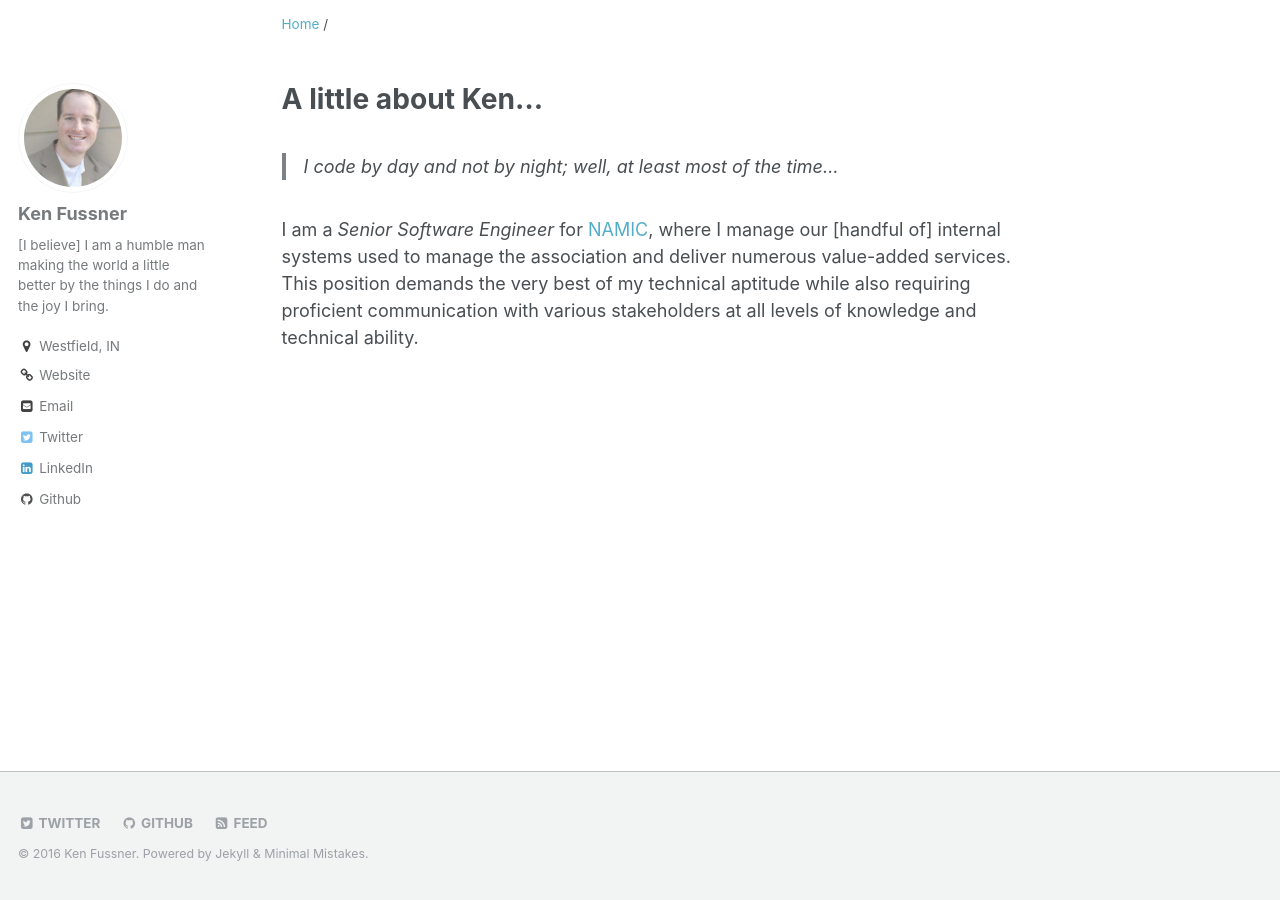
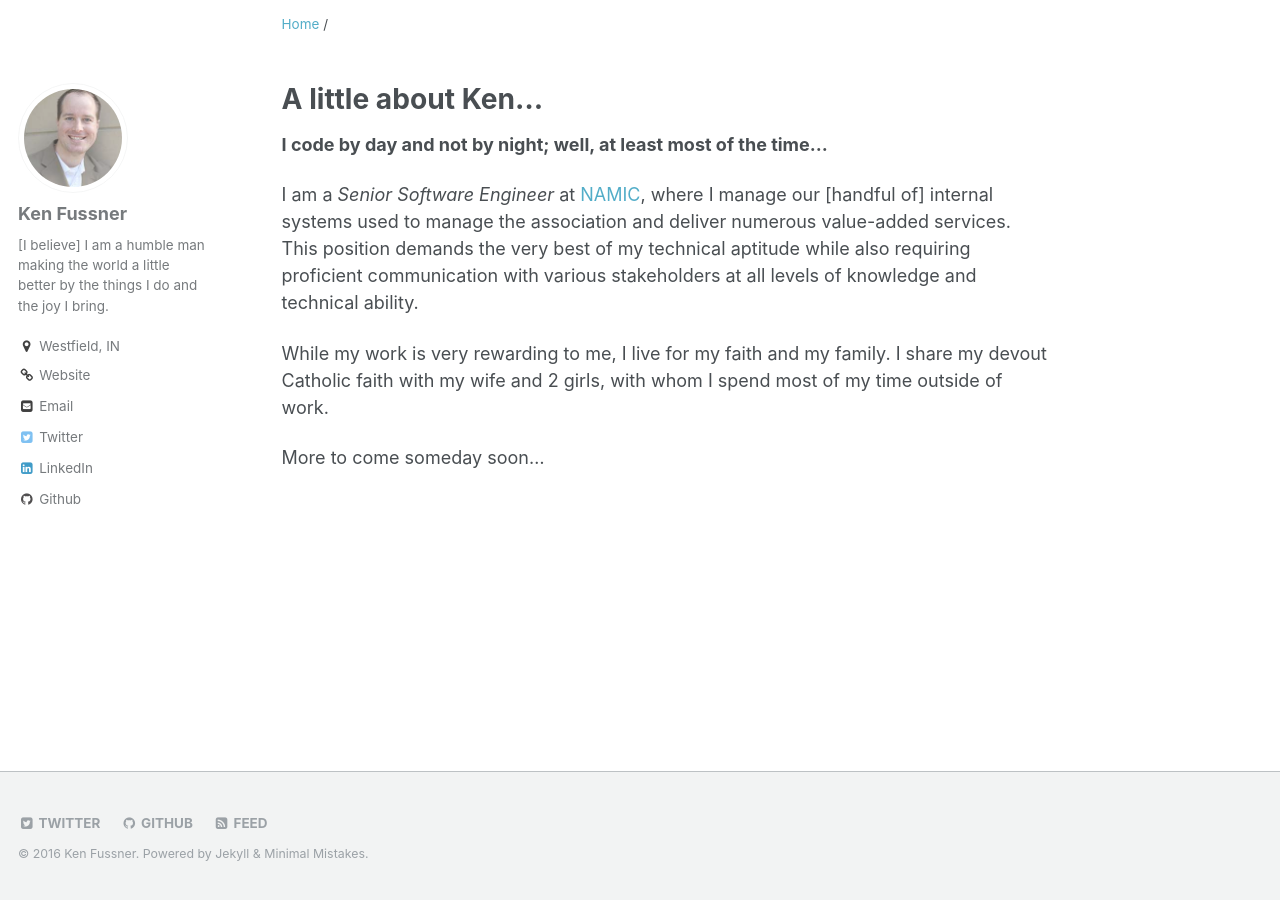
Before and after one commit to kenfussner/kenfussner.github.io, a Jekyll site: the page built from _pages/about.md, in a window 1280 px wide. Built offline with Jekyll 4.4.1, drawn with Linux system fonts in a browser that asks for light colours.

Commit message:
About page updates

```diff
--- a/_pages/about.md
+++ b/_pages/about.md
@@ -7,9 +7,14 @@ permalink: /about/
 A little about Ken...
 =====================
 
->I code by day and not by night; well, at least most of the time...
+**I code by day and not by night; well, at least most of the time...**
 
-I am a _Senior Software Engineer_ for [NAMIC](http://www.namic.org), where I manage our [handful of] internal systems
+I am a _Senior Software Engineer_ at [NAMIC](http://www.namic.org), where I manage our [handful of] internal systems
 used to manage the association and deliver numerous value-added services. This position demands the very best of my
 technical aptitude while also requiring proficient communication with various stakeholders at all levels of knowledge
 and technical ability.
+
+While my work is very rewarding to me, I live for my faith and my family. I share my devout Catholic faith with my wife
+and 2 girls, with whom I spend most of my time outside of work.
+
+More to come someday soon...
```
